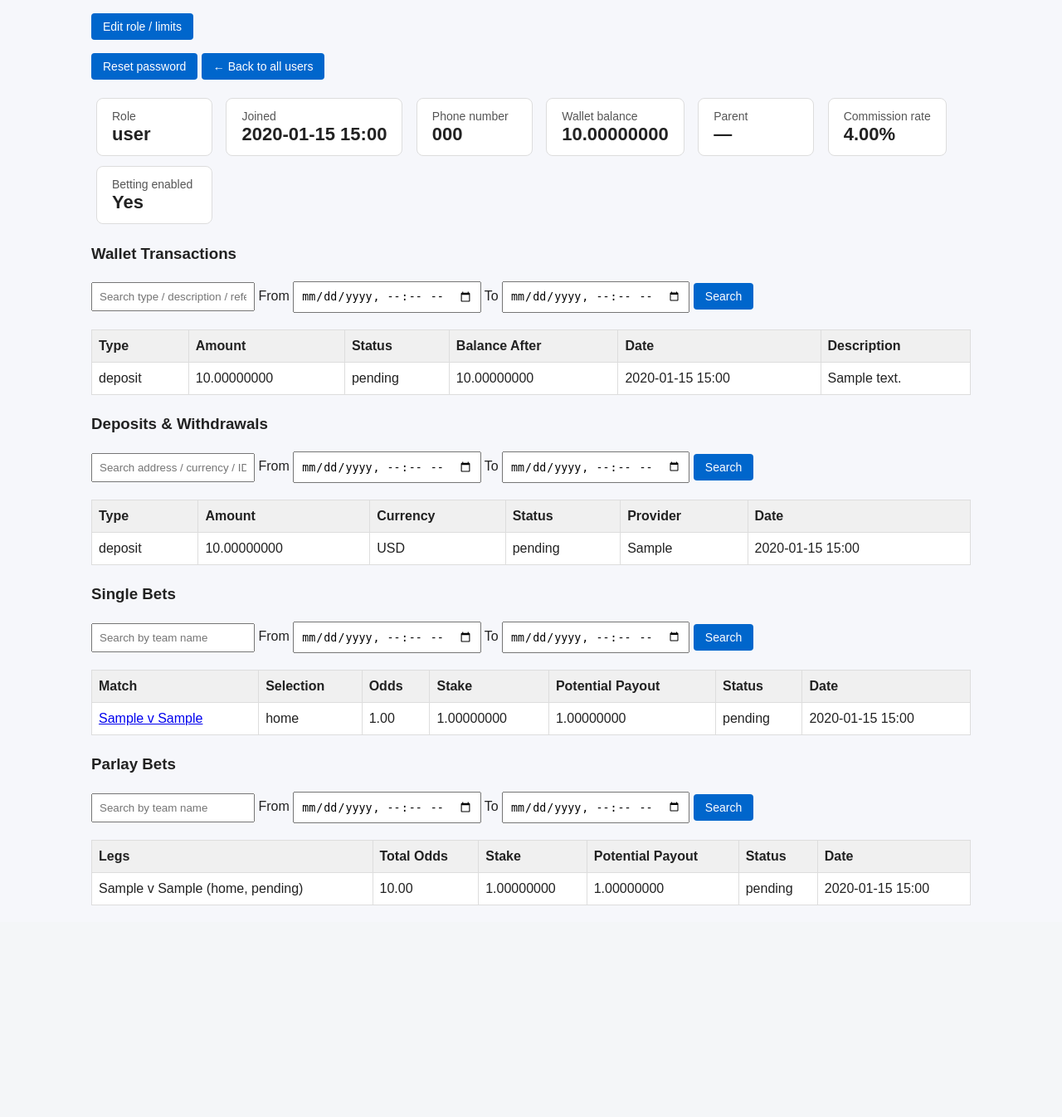
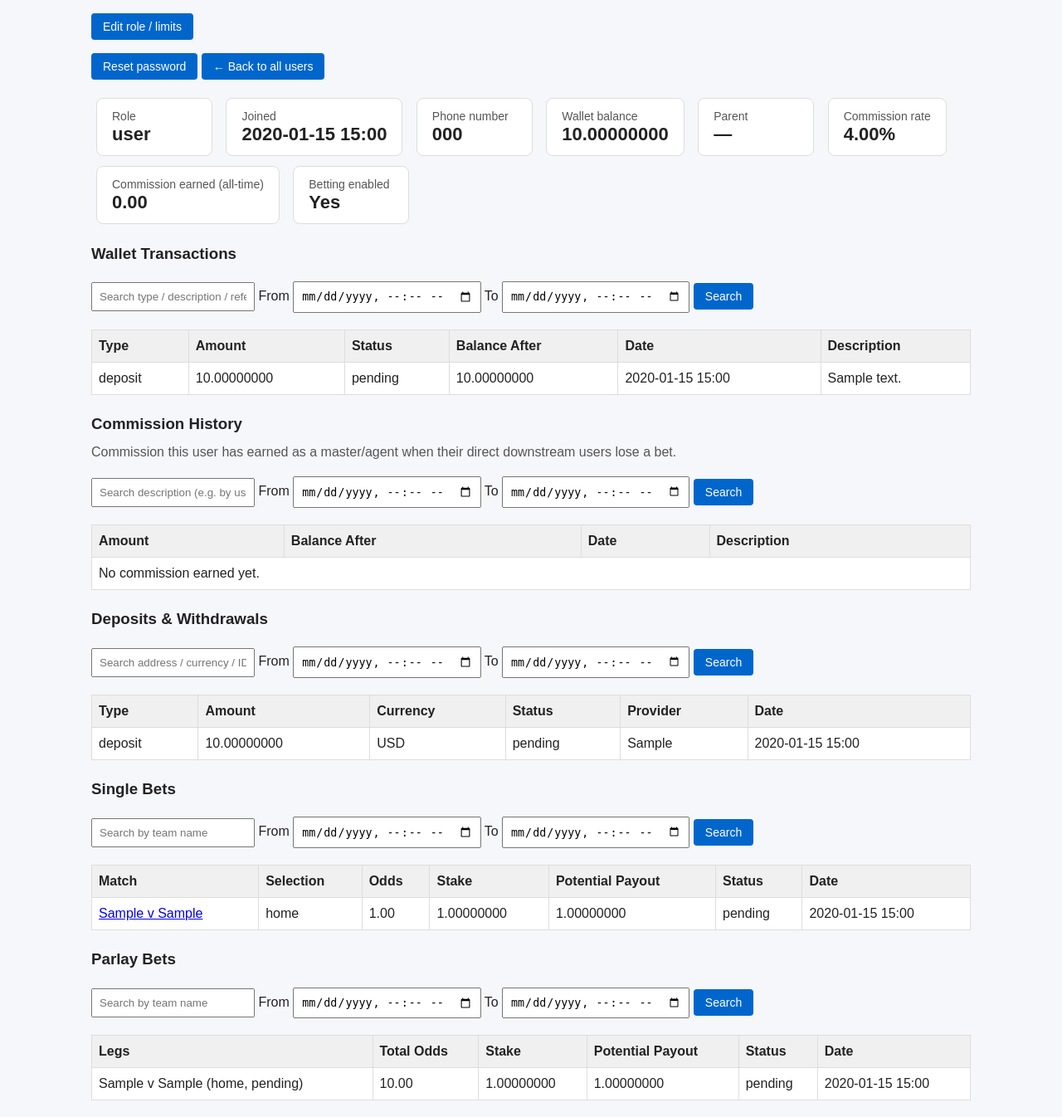
Before and after one commit to nomanayubb/quickpaybet, a Django app: page /panel/users/1/ in a window 1280 px wide. Shown: the part 186-1532 px from the top of the page at 83% size. Before the commit the page ends 1277 px from the top, so only its background shows below. Run offline with Django 5.2, Linux system fonts and the light colour scheme; a user stored in the database is signed in; tables that the repository leaves empty hold one stand-in row (values such as "Sample post"); parts of the project's set-up code (start-up, migrations or seed data) failed here and were passed over.

Commit message:
feat: dedicated Commission History box on the admin user detail page
Masters/agents earn commission when their direct downstream users lose
a bet (apps/bets/services.py:_credit_affiliate_commission[_on_parlay]),
recorded as a WalletTransaction with txn_type=commission and a
description naming the triggering user and bet/parlay. That data
already existed but was only visible mixed into the general Wallet
Transactions box - added a dedicated, independently searchable/
date-filtered/paginated box for it (same wt_/cp_/sb_/pb_ pattern,
new ch_ prefix), plus a "Commission earned (all-time)" stat card.

Purely additive and read-only - no new data, no new money movement,
just a new filtered view. Verified live: a real master/child pair with
a real losing bet showed the exact commission amount and description
in the new box through the actual running site.

Co-Authored-By: Claude Sonnet 5 <noreply@anthropic.com>

```diff
--- a/backend/apps/web/views.py
+++ b/backend/apps/web/views.py
@@ -877,11 +877,12 @@ def admin_user_detail_view(request, user_id):
     withdrawal, every bet and parlay bet. This is what an admin needs to
     actually investigate a user, not just edit their role/limits.
 
-    Each of the four history boxes (wallet transactions, deposits/
-    withdrawals, single bets, parlay bets) has its own independent search
-    box, date range (Pakistan time, like every other admin filter), and
-    pagination - prefixed wt_/cp_/sb_/pb_ respectively so they never
-    collide with each other's query params on one page.
+    Each of the five history boxes (wallet transactions, commission earned
+    from downstream users, deposits/withdrawals, single bets, parlay bets)
+    has its own independent search box, date range (Pakistan time, like
+    every other admin filter), and pagination - prefixed
+    wt_/ch_/cp_/sb_/pb_ respectively so they never collide with each
+    other's query params on one page.
     """
     from django.db.models import Q
 
@@ -925,6 +926,22 @@ def admin_user_detail_view(request, user_id):
     transactions_qs, wt_date_from, wt_date_to = date_filtered(transactions_qs, 'created_at', 'wt')
     transactions_page = paginated(transactions_qs, 'wt')
 
+    # --- Commission history (earned as this user's downstream children lose bets) ---
+    from django.db.models import Sum
+
+    commission_all_time = WalletTransaction.objects.filter(
+        wallet=wallet, txn_type=WalletTransaction.TxnType.COMMISSION,
+    ).aggregate(s=Sum('amount'))['s'] or Decimal('0')
+
+    ch_q = request.GET.get('ch_q', '').strip()
+    commissions_qs = WalletTransaction.objects.filter(
+        wallet=wallet, txn_type=WalletTransaction.TxnType.COMMISSION,
+    ).order_by('-created_at')
+    if ch_q:
+        commissions_qs = commissions_qs.filter(description__icontains=ch_q)
+    commissions_qs, ch_date_from, ch_date_to = date_filtered(commissions_qs, 'created_at', 'ch')
+    commissions_page = paginated(commissions_qs, 'ch')
+
     # --- Deposits / withdrawals ---
     cp_q = request.GET.get('cp_q', '').strip()
     payments_qs = CryptoPayment.objects.filter(user=target).order_by('-created_at')
@@ -965,6 +982,9 @@ def admin_user_detail_view(request, user_id):
             'wallet': wallet,
             'transactions_page': transactions_page,
             'wt_q': wt_q, 'wt_date_from': wt_date_from, 'wt_date_to': wt_date_to,
+            'commission_all_time': commission_all_time,
+            'commissions_page': commissions_page,
+            'ch_q': ch_q, 'ch_date_from': ch_date_from, 'ch_date_to': ch_date_to,
             'payments_page': payments_page,
             'cp_q': cp_q, 'cp_date_from': cp_date_from, 'cp_date_to': cp_date_to,
             'bets_page': bets_page,
--- a/backend/templates/web/admin_user_detail.html
+++ b/backend/templates/web/admin_user_detail.html
@@ -42,6 +42,10 @@
         <div class="stat-card">
             <span>Commission rate</span>
             <strong>{{ view_user.commission_rate|default:"0" }}%</strong>
+        </div>
+        <div class="stat-card">
+            <span>Commission earned (all-time)</span>
+            <strong>{{ commission_all_time|floatformat:2 }}</strong>
         </div>
         <div class="stat-card">
             <span>Betting enabled</span>
@@ -91,6 +95,39 @@
                 {% if transactions_page.has_previous %}<a class="btn" href="?wt_page={{ transactions_page.previous_page_number }}&wt_q={{ wt_q }}&wt_date_from={{ wt_date_from }}&wt_date_to={{ wt_date_to }}#wallet-transactions">Previous</a>{% endif %}
                 <span>Page {{ transactions_page.number }} of {{ transactions_page.paginator.num_pages }} ({{ transactions_page.paginator.count }} total)</span>
                 {% if transactions_page.has_next %}<a class="btn" href="?wt_page={{ transactions_page.next_page_number }}&wt_q={{ wt_q }}&wt_date_from={{ wt_date_from }}&wt_date_to={{ wt_date_to }}#wallet-transactions">Next</a>{% endif %}
+            </div>
+        {% endif %}
+
+        <h3 style="margin-top:24px;">Commission History</h3>
+        <p style="color:#555; margin-top:-4px;">Commission this user has earned as a master/agent when their direct downstream users lose a bet.</p>
+        <form method="get" style="margin-bottom: 8px;">
+            <input type="text" name="ch_q" value="{{ ch_q }}" placeholder="Search description (e.g. by user email)">
+            From <input type="datetime-local" name="ch_date_from" value="{{ ch_date_from }}">
+            To <input type="datetime-local" name="ch_date_to" value="{{ ch_date_to }}">
+            <button type="submit" class="btn">Search</button>
+        </form>
+        <table>
+            <thead>
+                <tr><th>Amount</th><th>Balance After</th><th>Date</th><th>Description</th></tr>
+            </thead>
+            <tbody>
+                {% for txn in commissions_page %}
+                    <tr>
+                        <td>{{ txn.amount }}</td>
+                        <td>{{ txn.balance_after }}</td>
+                        <td>{{ txn.created_at|date:"Y-m-d H:i" }}</td>
+                        <td>{{ txn.description|default:"" }}</td>
+                    </tr>
+                {% empty %}
+                    <tr><td colspan="4">No commission earned yet.</td></tr>
+                {% endfor %}
+            </tbody>
+        </table>
+        {% if commissions_page.has_previous or commissions_page.has_next %}
+            <div>
+                {% if commissions_page.has_previous %}<a class="btn" href="?ch_page={{ commissions_page.previous_page_number }}&ch_q={{ ch_q }}&ch_date_from={{ ch_date_from }}&ch_date_to={{ ch_date_to }}">Previous</a>{% endif %}
+                <span>Page {{ commissions_page.number }} of {{ commissions_page.paginator.num_pages }} ({{ commissions_page.paginator.count }} total)</span>
+                {% if commissions_page.has_next %}<a class="btn" href="?ch_page={{ commissions_page.next_page_number }}&ch_q={{ ch_q }}&ch_date_from={{ ch_date_from }}&ch_date_to={{ ch_date_to }}">Next</a>{% endif %}
             </div>
         {% endif %}
 
```
Also changed, not shown: docs/PROJECT_MASTER_DOCUMENTATION and progress done until now.md (+1 -1 lines).
